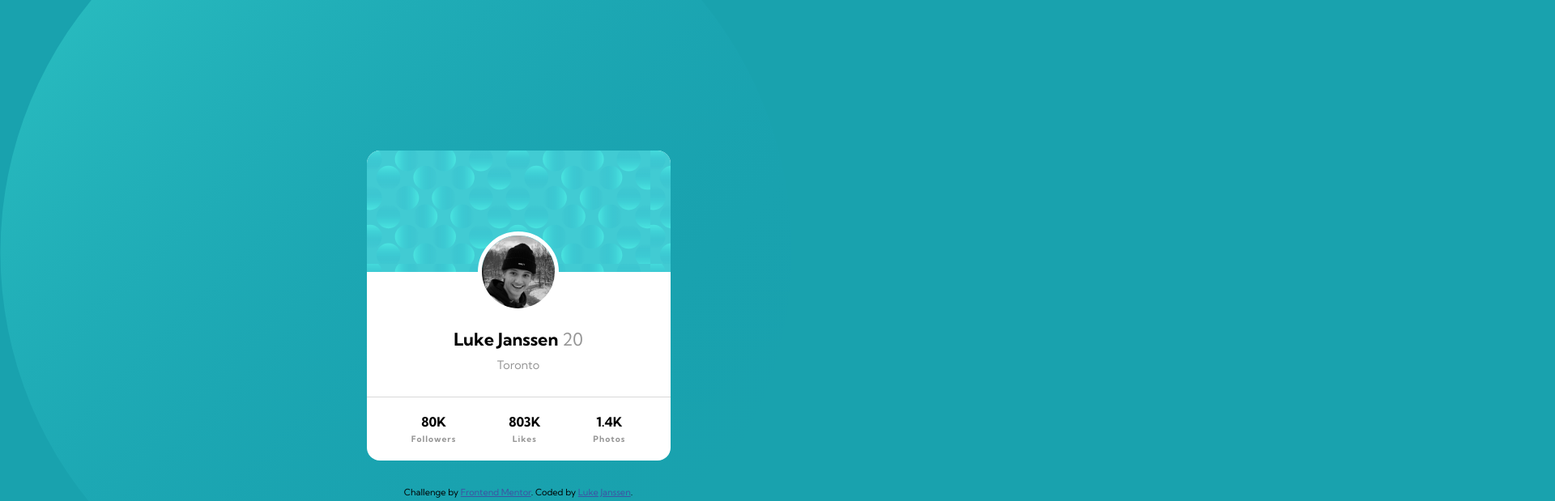
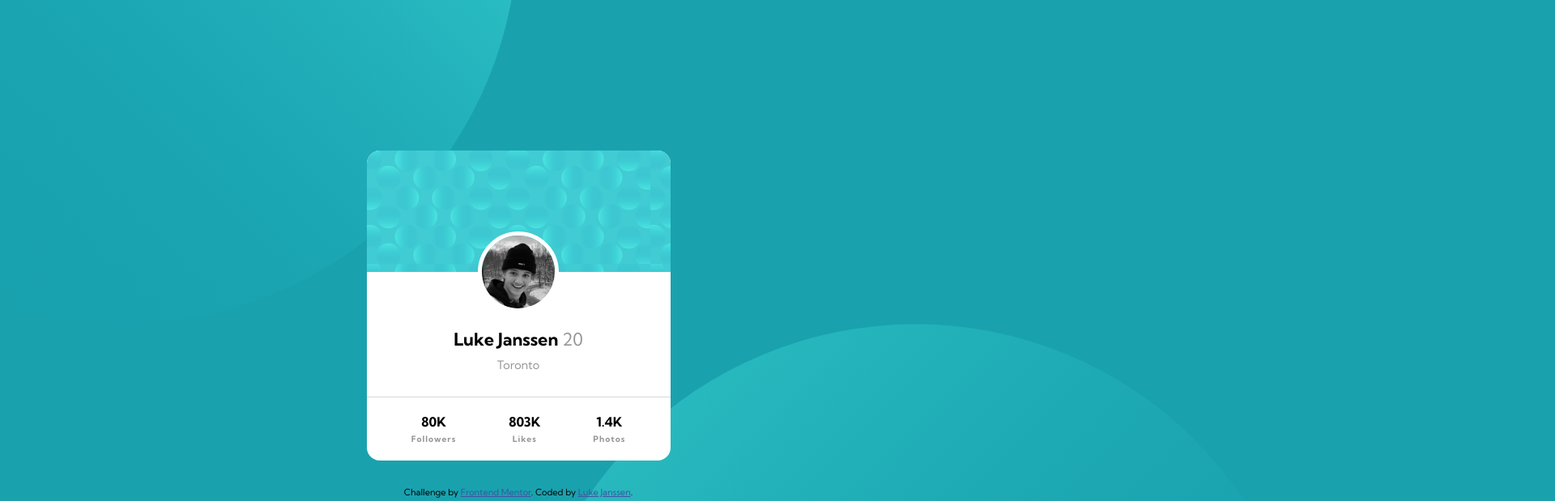
Before and after one commit to lukejans/profile-card-component, a plain HTML site: page index.html in a window 1280 px wide. Shown: the top 619 px of the page at 81% size, 1920 px wide, since content can reach past the window. Drawn offline with Linux system fonts and the light colour scheme.

Commit message:
Fixed Background

```diff
--- a/style.css
+++ b/style.css
@@ -6,9 +6,26 @@
 body {
   font-family: 'Kumbh Sans', sans-serif;
   background-color: hsl(185, 75%, 39%);
-  background-repeat: no-repeat;
-  background-image: url(./images/bg-pattern-bottom.svg);
-  background-position-y: bottom;
+}
+.wrapper:before,
+.wrapper:after {
+  position: absolute;
+  content: '';
+  width: 100vw;
+  height: 100vh;
+  background-size: auto;
+  transform: translate(-50%, -50%);
+  z-index: -1;
+}
+.wrapper:before {
+  top: 0;
+  left: 0;
+  background: url('/images/bg-pattern-top.svg') no-repeat bottom right;
+}
+.wrapper:after {
+  top: 100%;
+  left: 100%;
+  background: url('./images/bg-pattern-bottom.svg') no-repeat top left;
 }
 .wrapper {
   display: flex;
```
